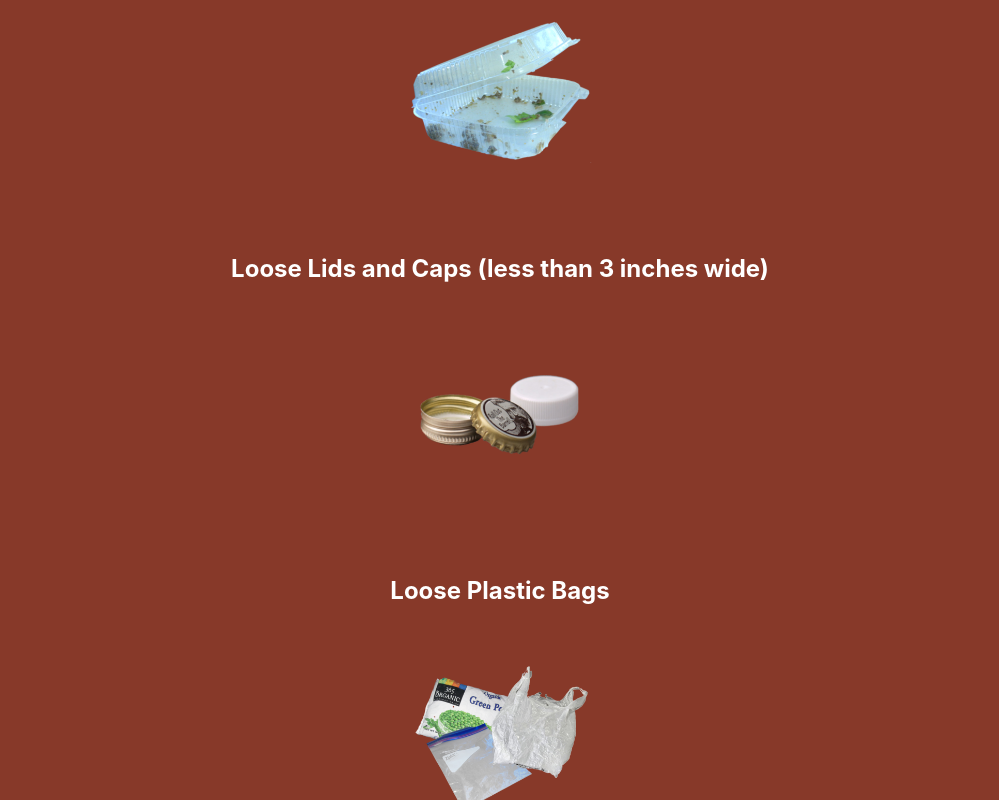
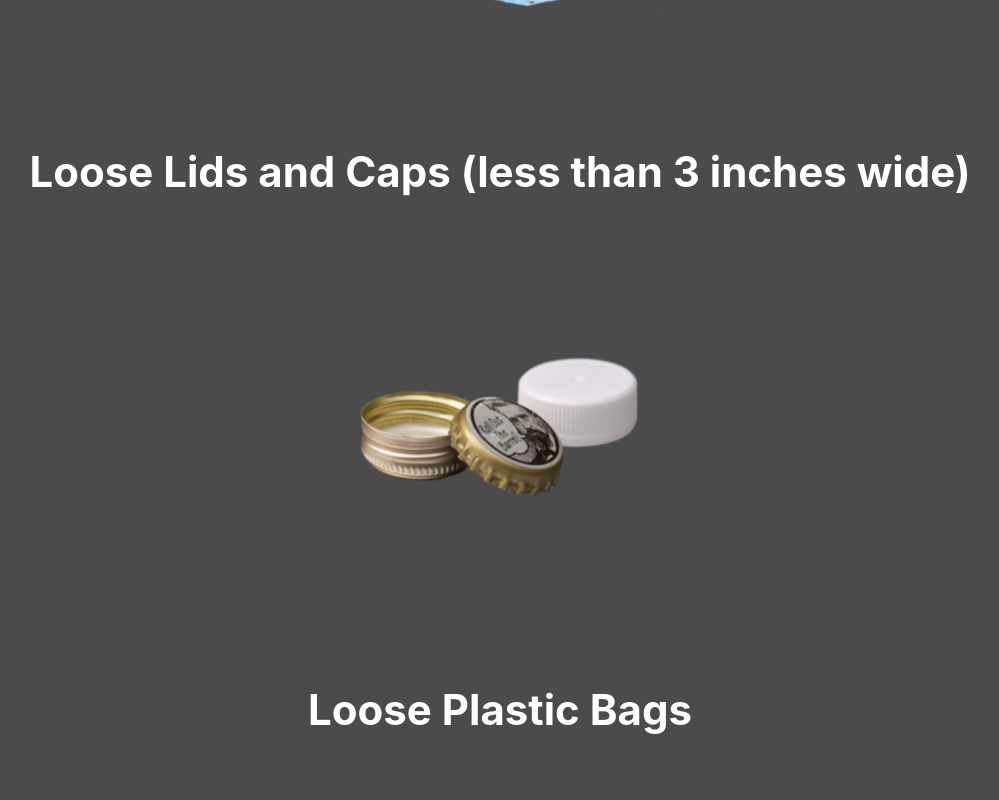
Before and after one commit to sequery/3bins, a React (Create React App) app: page / in a window 1280 px wide. Shown: the whole page, without its empty margins (140-1139 px from the left). Built offline with nearby package versions, Linux system fonts and the light colour scheme.

Commit message:
Changed the font and image size. Changed the landfill color to gray.

```diff
--- a/src/App.css
+++ b/src/App.css
@@ -31,16 +31,16 @@ body {
 
 .image-container {
   text-align: center;
-  width: 800px;
+  width: 1200px;
 }
 
 h2 {
-  font-size: 24px;
+  font-size: 42px;
   color: #ffffff;
   margin: 0;
 }
 
 .image {
-  width: 200px;
+  width: 350px;
   transition: transform 0.5s;
 }
--- a/src/App.js
+++ b/src/App.js
@@ -15,7 +15,7 @@ function App() {
 
   // Background colors per bin
   const binBackgrounds = {
-    Landfill: "#873929",
+    Landfill: "#4c4b4b",
     Compost: "#5fa94f",
     Recycle: "#48ceff",
   };
```
